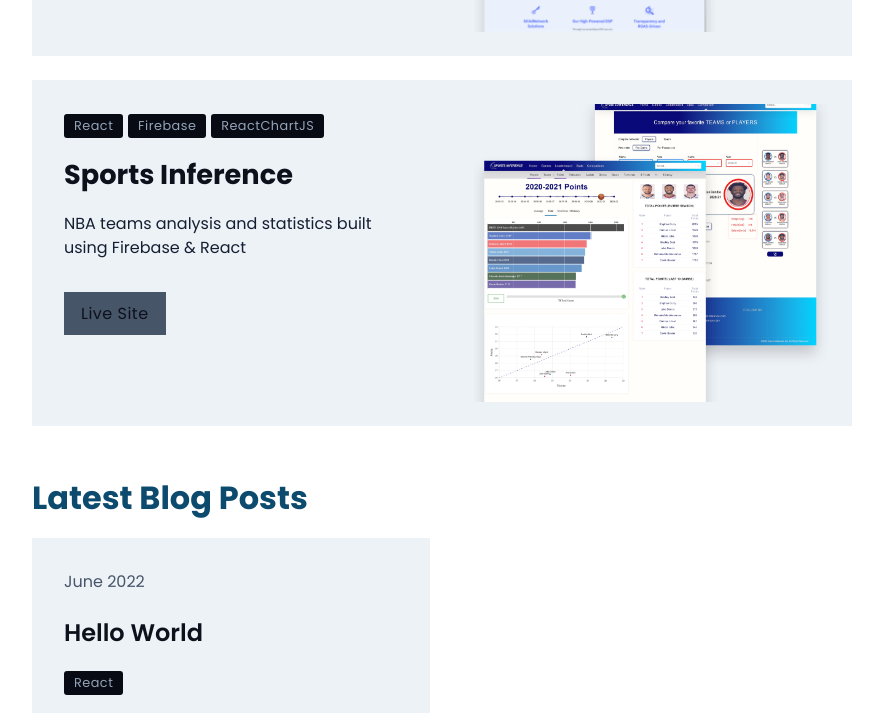
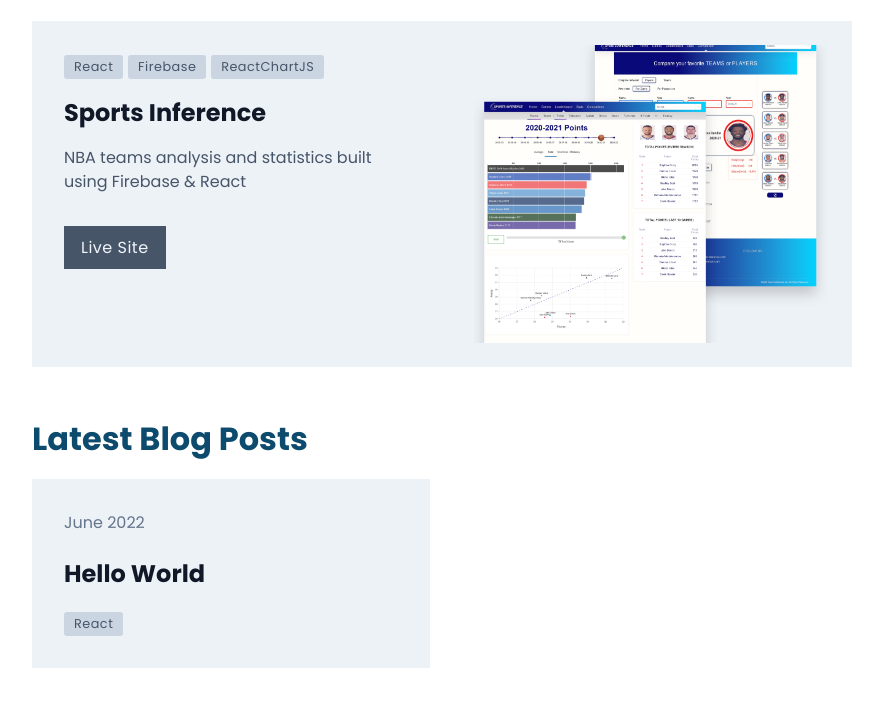
Before and after one commit to yjcyun/christinayun.dev, a Gatsby site: page / in a window 1280 px wide. Shown: the part 809-1522 px from the top of the page, without its empty margins (198-1081 px from the left). Built offline with nearby package versions, Linux system fonts and the light colour scheme; Gatsby itself is replaced by a stand-in of ours; some packages are replaced by stand-ins of ours; a web font is replaced by a local one.

Commit message:
:lipstick: Clean up theme

```diff
--- a/src/components/about/banner.tsx
+++ b/src/components/about/banner.tsx
@@ -4,7 +4,7 @@
 import styled from "styled-components";
 
 const StyledAboutBanner = styled.div`
-  background-color: ${(props) => props.theme.bannerBackground};
+  background-color: ${(props) => props.theme.background2};
   max-width: var(--md-width);
   margin: auto;
   border-radius: 10px;
--- a/src/components/home/hero.tsx
+++ b/src/components/home/hero.tsx
@@ -8,22 +8,21 @@
 `;
 
 const StyledH1 = styled.h1`
-  color: ${(props) => props.theme.accentColor};
   font-size: 2.5rem;
 
   @media ${device.tablet} {
-    font-size: 3.5rem;
+    font-size: 3rem;
   }
 `;
 
 const StyledDesc = styled.p`
   margin-top: 1.5rem;
   margin-bottom: 2rem;
-  color: ${(props) => props.theme.text};
-  font-size: 1.1rem;
+  color: ${(props) => props.theme.text4};
+  font-size: 1rem;
 
   @media ${device.tablet} {
-    font-size: 1.3rem;
+    font-size: 1.1rem;
   }
 `;
 
--- a/src/components/layout/navbar.tsx
+++ b/src/components/layout/navbar.tsx
@@ -14,7 +14,7 @@
   display: flex;
   align-items: center;
   justify-content: space-between;
-  border-bottom: 1px solid ${({ theme }) => theme.border};
+  border-bottom: 1px solid ${({ theme }) => theme.text5};
   padding: 1.5rem 0 1rem;
   margin: 0 1.25rem;
 
--- a/src/components/ui/button.tsx
+++ b/src/components/ui/button.tsx
@@ -2,11 +2,9 @@
 import styled, { css } from "styled-components";
 
 type ButtonSize = "small" | "default";
-type ButtonType = "primary" | "secondary" | "tertiary" | "pill";
+type ButtonType = "primary" | "secondary" | "pill";
 type ButtonProps = {
-  bgColor?: string;
   children: React.ReactNode;
-  color?: string;
   disabled?: boolean;
   size?: ButtonSize;
   style?: React.CSSProperties;
@@ -14,58 +12,44 @@
   onClick?: (e: React.MouseEvent<HTMLButtonElement>) => void;
 };
 
-const getButtonTypeStyle = (
-  type: ButtonType,
-  bgColor: string,
-  size: string
-) => {
+const getButtonTypeStyle = (type: ButtonType, size: string) => {
   switch (type) {
     case "pill":
       return css`
         padding: 3px 10px;
         font-size: 0.8rem;
         border-radius: 3px;
-        background-color: var(--slate-000);
-        color: var(--slate-400);
+        background-color: ${({ theme }) => theme.background2};
+        color: ${({ theme }) => theme.text4};
       `;
-
     case "primary":
-      return css`
-        padding: 0.5rem 1.5rem;
-        font-size: 1.2rem;
-        background-color: var(--slate-700);
-      `;
-
-    case "secondary":
       return css`
         padding: 0.5rem 1rem;
         font-size: ${size === "default" ? "1.2rem" : "1rem"};
-        border: 1px solid ${bgColor};
-        background-color: ${bgColor};
+        border: 1px solid var(--slate-600);
+        background-color: var(--slate-600);
+        color: var(--slate-100);
       `;
-
-    case "tertiary":
+    case "secondary":
       return css`
         padding: 0.5rem 1rem;
         font-size: ${size === "default" ? "1.2rem" : "1rem"};
         border: 1px solid var(--slate-600);
         background-color: transparent;
+        color: ${({ theme }) => theme.text1};
       `;
   }
 };
 
 const StyledButton = styled.button<{
-  $color: string;
-  $bgColor: string;
   $size: ButtonSize;
   $type: ButtonType;
 }>`
-  color: ${(props) => props.$color};
-  background-color: ${(props) => props.$bgColor};
   border: none;
   letter-spacing: 0.5px;
   white-space: nowrap;
-  ${(props) => getButtonTypeStyle(props.$type, props.$bgColor, props.$size)}
+
+  ${(props) => getButtonTypeStyle(props.$type, props.$size)}
 
   &:hover {
     opacity: 0.8;
@@ -74,8 +58,6 @@
 
 const Button = ({
   children,
-  bgColor = "inherit",
-  color = "var(--white)",
   disabled,
   size = "default",
   style,
@@ -85,8 +67,6 @@
   return (
     <StyledButton
       disabled={disabled}
-      $color={color}
-      $bgColor={bgColor}
       $size={size}
       style={style}
       $type={type}
--- a/src/components/ui/cards/blog-card.tsx
+++ b/src/components/ui/cards/blog-card.tsx
@@ -9,11 +9,11 @@
 const StyledTitle = styled.h3`
   margin-bottom: 1.3rem;
   font-size: 1.5rem;
-  font-weight: 600;
+  color: ${({ theme }) => theme.text2};
 `;
 
 const StyledCard = styled(Link)`
-  background-color: ${({ theme }) => theme.cardContentBackground};
+  background-color: ${({ theme }) => theme.background3};
   transition: 0.2s;
   padding: 1.5rem;
   display: block;
@@ -36,7 +36,7 @@
 `;
 
 const StyledDate = styled.p`
-  color: ${({ theme }) => theme.metaText};
+  color: ${({ theme }) => theme.text5};
 `;
 
 const StyledTagsContainer = styled.div`
--- a/src/components/ui/cards/project-card.tsx
+++ b/src/components/ui/cards/project-card.tsx
@@ -8,12 +8,12 @@
 import { Link } from "gatsby";
 
 const StyledH3 = styled.h3`
-  font-size: 1.5rem;
+  font-size: 1.3rem;
   margin-bottom: 1rem;
-  color: ${({ theme }) => theme.cardTitle};
+  color: ${({ theme }) => theme.text2};
 
   @media ${device.tabletS} {
-    font-size: 1.7rem;
+    font-size: 1.5rem;
   }
 `;
 
@@ -24,7 +24,7 @@
   display: grid;
   grid-template-columns: 1fr;
   transition: 0.2s;
-  background-color: ${({ theme }) => theme.cardContentBackground};
+  background-color: ${({ theme }) => theme.background3};
   grid-gap: 1rem;
 
   &:hover {
@@ -43,7 +43,6 @@
 const StyledThumbnailContainer = styled.div`
   display: none;
   padding: 2rem;
-  background-color: ${({ theme }) => theme.cardImgBackground};
 
   @media ${device.tablet} {
     display: flex;
@@ -65,7 +64,7 @@
 `;
 
 const StyledP = styled.p`
-  color: ${({ theme }) => theme.text};
+  color: ${({ theme }) => theme.text4};
 `;
 
 const StyledTagsContainer = styled.div`
@@ -114,13 +113,13 @@
         <StyledP>{description}</StyledP>
         <StyledCtaContainer>
           <a href={liveLink} target="_blank" rel="noopener noreferrer">
-            <Button type="secondary" bgColor="var(--slate-600)" size="small">
+            <Button type="primary" size="small">
               Live Site
             </Button>
           </a>
           {sourceLink && (
             <a href={sourceLink} target="_blank" rel="noopener noreferrer">
-              <Button type="tertiary" size="small">
+              <Button type="secondary" size="small">
                 Github
               </Button>
             </a>
--- a/src/components/ui/cards/snippet-card.tsx
+++ b/src/components/ui/cards/snippet-card.tsx
@@ -9,11 +9,11 @@
 
 const StyledTitle = styled.h3`
   font-size: 1.2rem;
-  font-weight: 600;
+  color: ${({ theme }) => theme.text2};
 `;
 
 const StyledCard = styled(Link)`
-  background-color: ${({ theme }) => theme.cardContentBackground};
+  background-color: ${({ theme }) => theme.background3};
   transition: 0.2s;
   padding: 1rem;
   display: flex;
--- a/src/components/ui/page-title.tsx
+++ b/src/components/ui/page-title.tsx
@@ -3,8 +3,7 @@
 import styled from "styled-components";
 
 const StyledH1 = styled.h1`
-  font-size: 2.5rem;
-  border-bottom: 5px solid var(--secondary);
+  font-size: 2rem;
   padding-bottom: 5px;
   display: flex;
   align-items: center;
@@ -21,9 +20,9 @@
 `;
 
 const StyledP = styled.p`
-  margin-top: 3rem;
-  font-size: 1.2rem;
+  margin-top: 1rem;
   max-width: var(--md-width);
+  color: ${(props) => props.theme.text4};
 `;
 
 type PageTitleProps = {
--- a/src/styles/global-style.tsx
+++ b/src/styles/global-style.tsx
@@ -1,4 +1,3 @@
-import { device } from "@constants/device";
 import { createGlobalStyle } from "styled-components";
 
 const GlobalStyle = createGlobalStyle`
@@ -15,22 +14,11 @@
     --slate-250: #edf2f7;
     --slate-200: #e2e8f0;
     --slate-100: #f1f5f9;
-    --sky-000: #f0f9ff;
-    --sky-100:#e0f2fe;
-    --sky-200:#bae6fd;
-    --sky-300:#7dd3fc;
-    --sky-400:#38bdf8;
-    --sky-500:#0ea5e9;
-    --sky-600:#0284c7;
-    --sky-700:#0369a1;
-    --sky-800:#075985;
-    --sky-900:#0c4a6e;
     --accent: #78D5CA;
     --accent-secondary: #0c4a6e;
     --box-shadow: 0px 1px 10px -2px var(--slate-800);
     --lg-width:1280px;
     --md-width: 860px;
-    --border: 1px solid var(--dark-grayish-blue);
     --logoFF: 'Plaster', cursive;
     --bodyFF:  'Poppins', sans-serif;
     --headingFF: 'Poppins', sans-serif;
@@ -46,13 +34,13 @@
     font-family: var(--bodyFF);
     max-width: var(--md-width);
     margin: auto;
-    color: ${({ theme }) => theme.body};
-    background: ${({ theme }) => theme.backgroundColor}
+    color: ${({ theme }) => theme.text1};
+    background: ${({ theme }) => theme.background1}
   }
 
   a {
     text-decoration: none;
-    color: ${({ theme }) => theme.body};
+    color: ${({ theme }) => theme.text1};
   }
 
   h1 {
--- a/src/styles/themes.ts
+++ b/src/styles/themes.ts
@@ -1,28 +1,27 @@
 export const lightTheme = {
-  body: "var(--slate-900)",
-  accentColor: "var(--accent-secondary)",
-  backgroundColor: "#ffffff",
-  cardContentBackground: "var(--slate-250)",
-  cardTitle: "var(--slate-900)",
-  buttonBackground: "var(--slate-300)",
-  text: "var(--slate-850)",
-  metaText: "var(--slate-600)",
-  bannerBackground: "var(--slate-250)",
+  text1: "var(--slate-900)",
+  text2: "var(--slate-800)",
+  text3: "var(--slate-700)",
+  text4: "var(--slate-600)",
+  text5: "var(--slate-500)",
+  background1: "#ffffff",
+  background2: "var(--slate-300)",
+  background3: "var(--slate-250)",
   logo: "var(--slate-900)",
   border: "var(--slate-300)",
+  accentColor: "var(--accent-secondary)",
 };
 
 export const darkTheme = {
-  body: "var(--slate-100)",
-  accentColor: "var(--accent)",
-  backgroundColor: "var(--slate-900)",
-  cardImgBackground: "var(--slate-100)",
-  cardContentBackground: "var(--slate-800)",
-  cardTitle: "var(--slate-300)",
-  buttonBackground: "var(--slate-600)",
-  text: "var(--slate-400)",
-  metaText: "var(--slate-500)",
-  bannerBackground: "var(--slate-000)",
+  text1: "var(--slate-100)",
+  text2: "var(--slate-200)",
+  text3: "var(--slate-300)",
+  text4: "var(--slate-400)",
+  text5: "var(--slate-500)",
+  background1: "var(--slate-900)",
+  background2: "var(--slate-000)",
+  background3: "var(--slate-800)",
   logo: "#ffffff",
   border: "var(--slate-500)",
+  accentColor: "var(--accent)",
 };
```
Also changed, not shown: src/components/about/section.tsx (+5 -5 lines), src/style.d.ts (+8 -9 lines).
